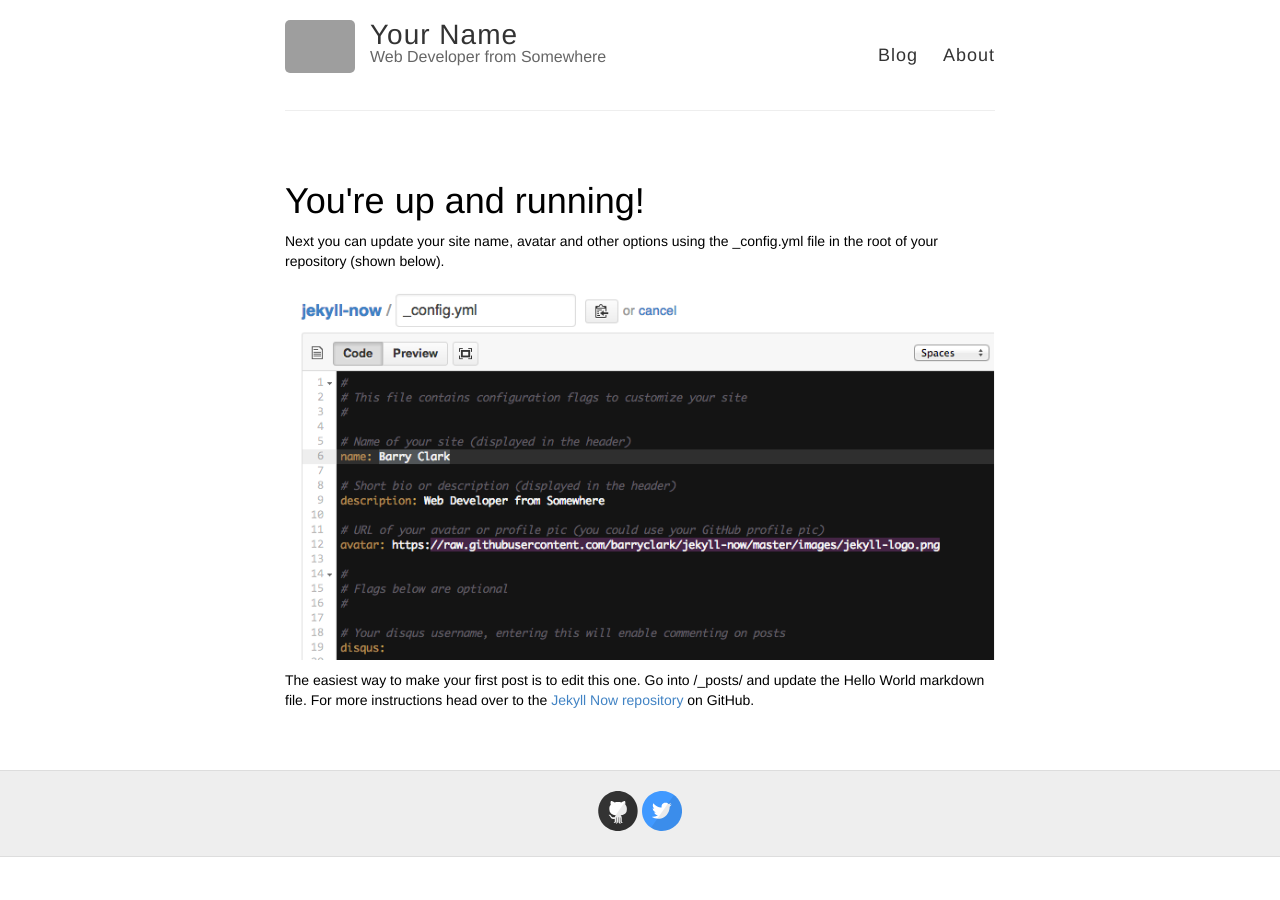
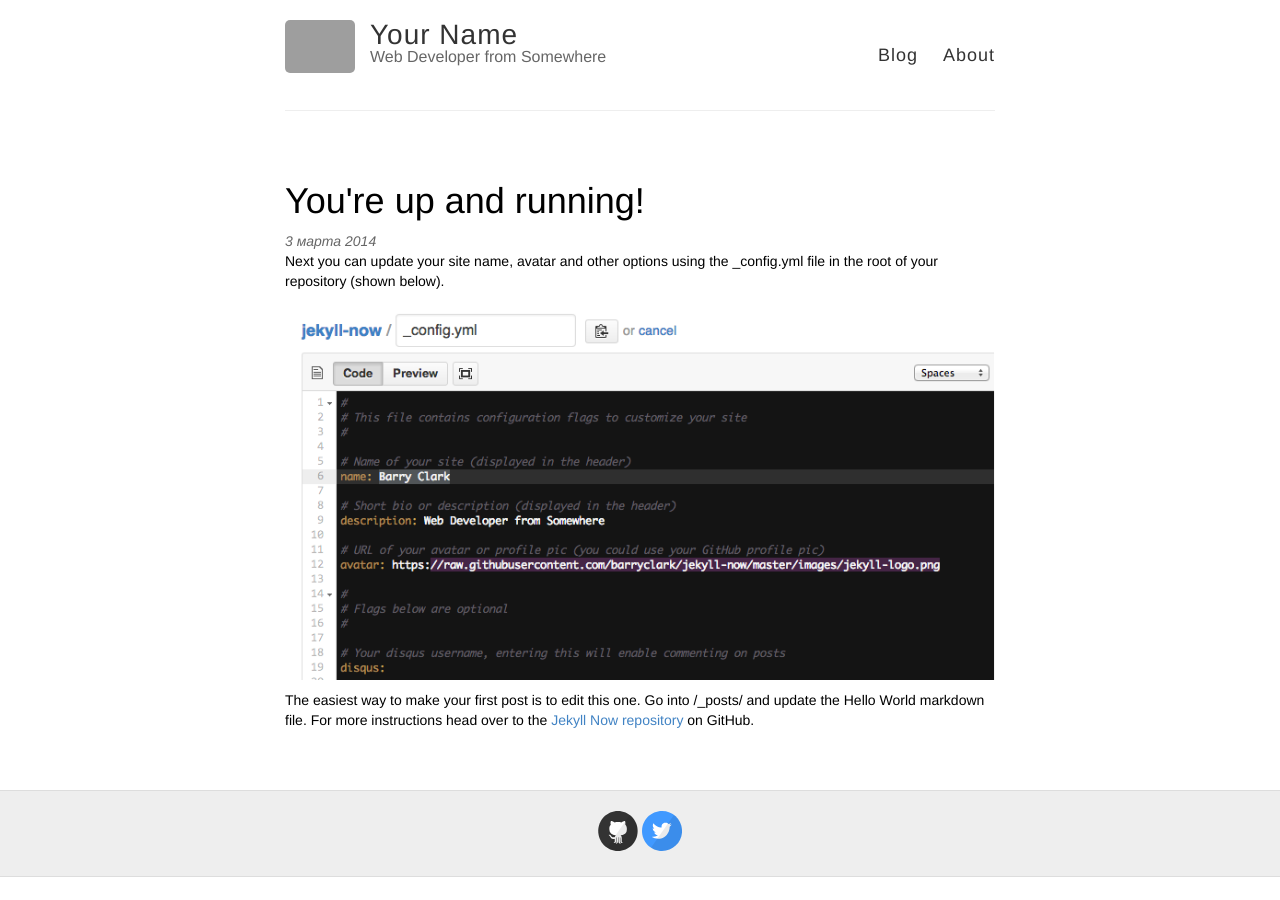
Before and after one commit to eglubko/eglubko.github.io, a Jekyll site: the page built from _posts/2014-3-3-Hello-World.md, in a window 1280 px wide. Built offline with Jekyll 4.4.1, drawn with Linux system fonts in a browser that asks for light colours; grey boxes are pictures that could not be loaded.

Commit message:
Убрала лишние скобки.

```diff
--- a/_layouts/post.html
+++ b/_layouts/post.html
@@ -6,7 +6,7 @@ layout: default
   <h1>{{ page.title }}</h1>
 
   <div class="date">
-  {{% include date.html date=page.date %}}
+  {% include date.html date=page.date %}
   </div>
 
   <div class="entry">
```
